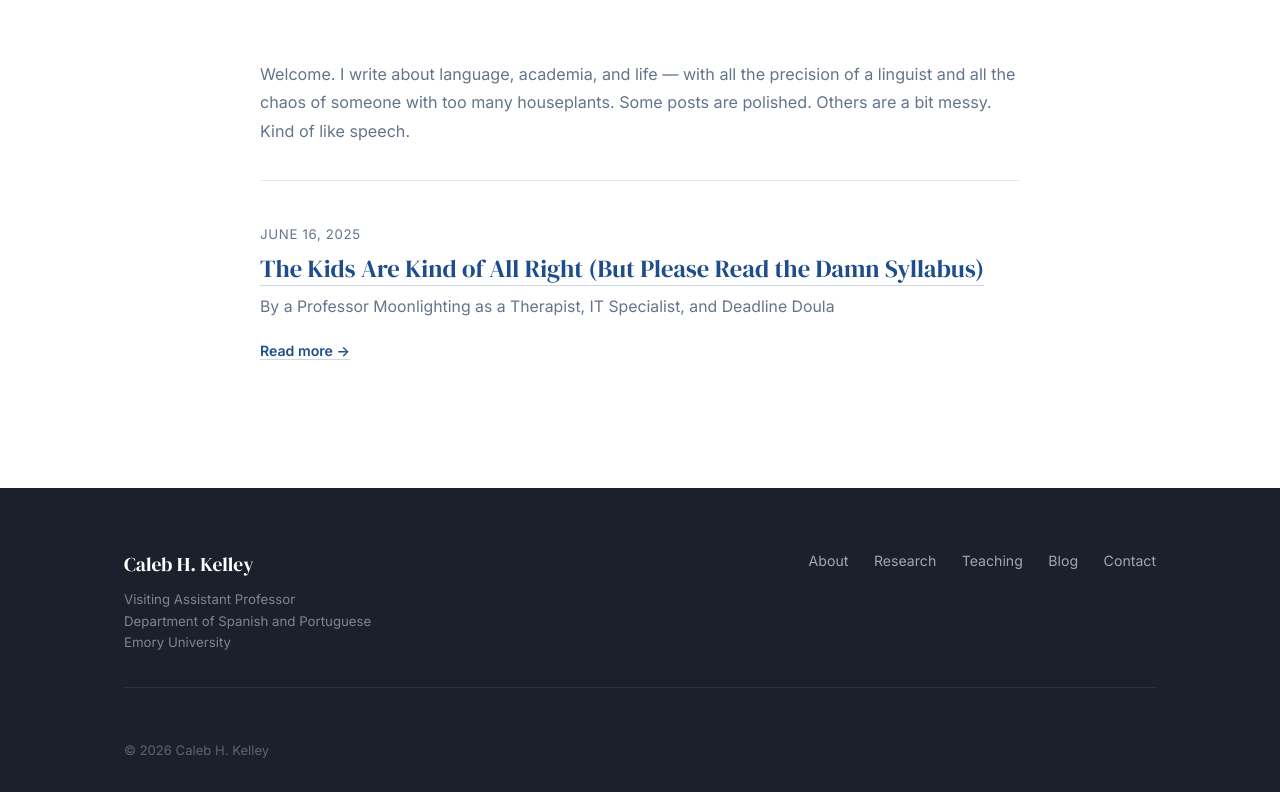
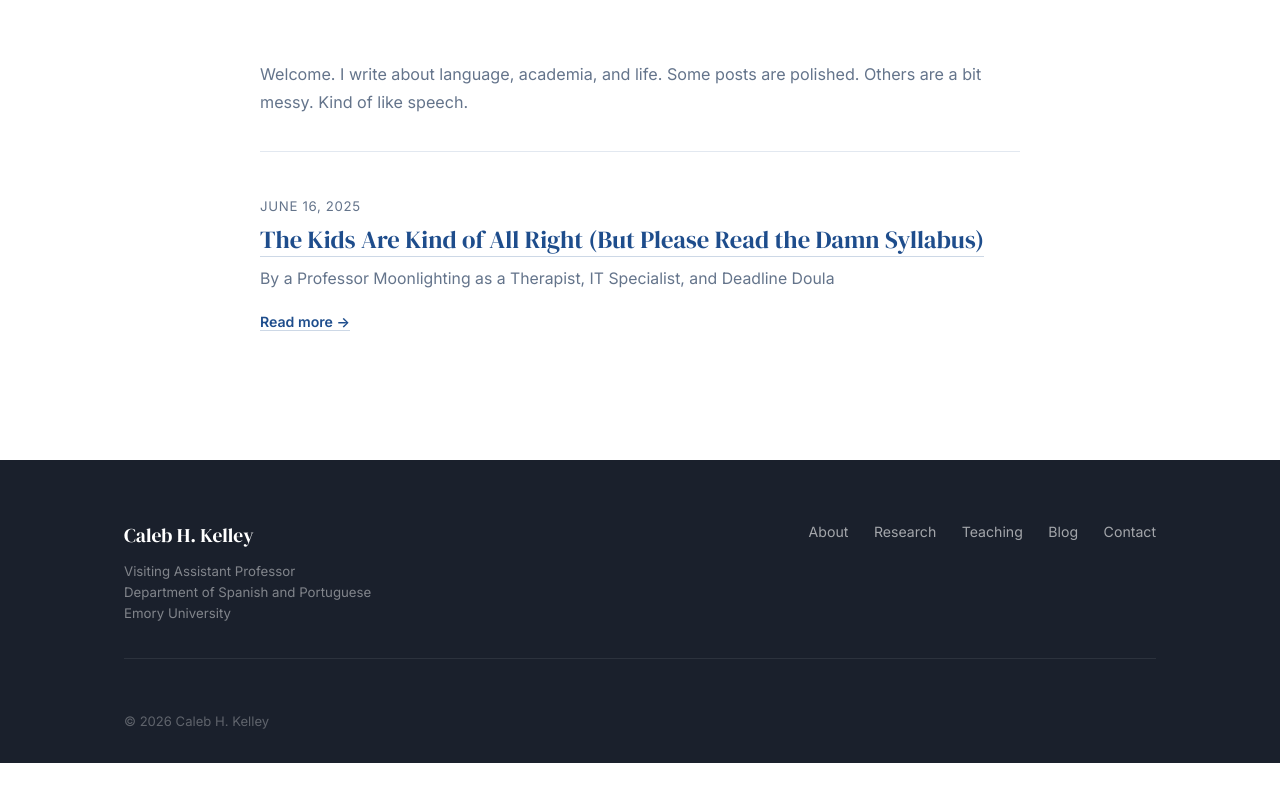
Before and after one commit to calebhkelley/calebhkelley.github.io, a Jekyll site: the page built from _pages/blog.md, in a window 1280 px wide and 1160 px high. Shown: the part 368-1160 px from the top of the window. Built offline with Jekyll 4.4.1, drawn with Linux system fonts in a browser that asks for light colours.

Commit message:
Trim blog welcome text
Co-Authored-By: Claude Sonnet 4.6 <noreply@anthropic.com>

```diff
--- a/_pages/blog.md
+++ b/_pages/blog.md
@@ -7,4 +7,4 @@ header:
 excerpt: "Reflections on sociolinguistics, teaching, and whatever's growing on the balcony."
 ---
 
-Welcome. I write about language, academia, and life — with all the precision of a linguist and all the chaos of someone with too many houseplants. Some posts are polished. Others are a bit messy. Kind of like speech.
+Welcome. I write about language, academia, and life. Some posts are polished. Others are a bit messy. Kind of like speech.
```
